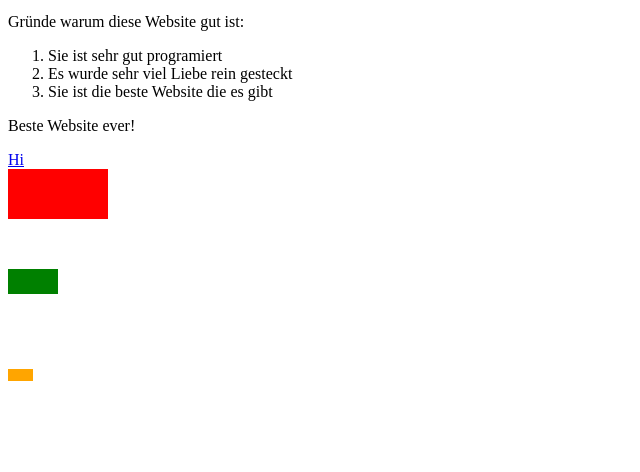
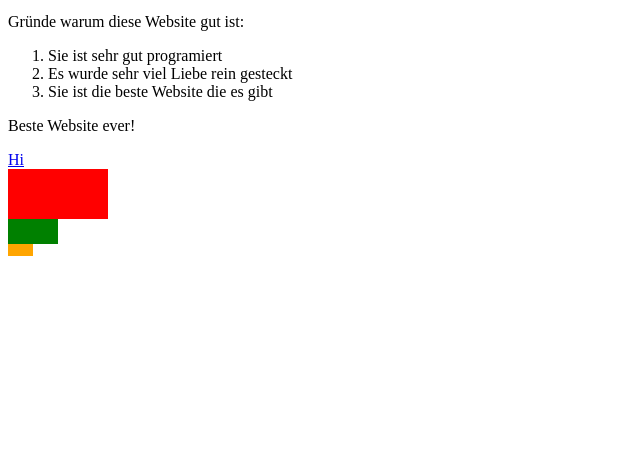
Before and after one commit to Michi13370/t, a plain HTML site: page index.html in a window 1280 px wide. Shown: the part 569-1041 px from the top of the page, without its empty margins (0-640 px from the left). After the commit the page ends 833 px from the top, so only its background shows below. Drawn offline with Linux system fonts and the light colour scheme.

Commit message:
Update and rename First.html to index.html

```diff
--- a/First.html
+++ b/index.html
@@ -4,13 +4,6 @@
 		<h2> Website	</h2>
 		<h3> von </h3>
 		<h4> Michael Menhart </h4>
-
-
-
-
-	</style>
-
-
 
 	</head>
 	<body>
@@ -36,7 +29,7 @@
 
 	<a href="file:///C:/Users/USER/Documents/Schule/TINF/n.html">Hi</a>
 	<div>
-            <svg width="1000" height = "100">
+            <svg width="1000" height = "50">
                 <rect src="https://www.iconfinder.com/data/icons/communication-technology/500/code_brackets-512.png" width="100" height="50" fill="red">
                     <animate attributeName="x" from="0" to="500" dur="4s" fill="freeze" repeatCount="100000"></animate>
 
@@ -44,7 +37,7 @@
             </svg>
         </div>
 	<div>
-            <svg width="1000" height = "100">
+            <svg width="1000" height = "25">
                 <rect src="https://www.iconfinder.com/data/icons/communication-technology/500/code_brackets-512.png" width="50" height="25" fill="green">
                     <animate attributeName="x" from="0" to="600" dur="4s" fill="freeze" repeatCount="100000"></animate>
 
@@ -52,7 +45,7 @@
             </svg>
         </div>
 	<div>
-            <svg width="1000" height = "100">
+            <svg width="1000" height = "12">
                 <rect src="https://www.iconfinder.com/data/icons/communication-technology/500/code_brackets-512.png" width="25" height="12" fill="orange">
                     <animate attributeName="x" from="0" to="700" dur="4s" fill="freeze" repeatCount="100000"></animate>
 
```
